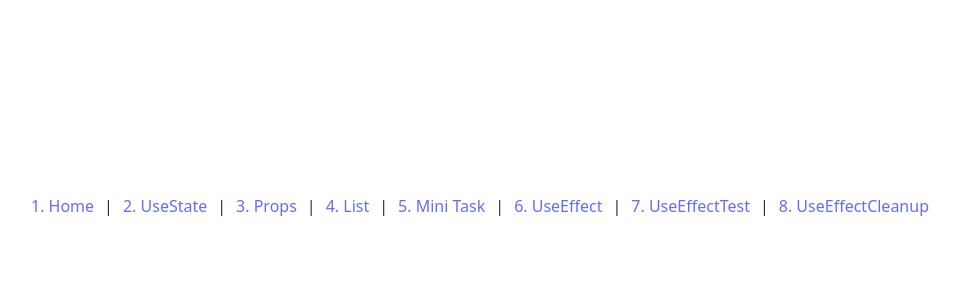
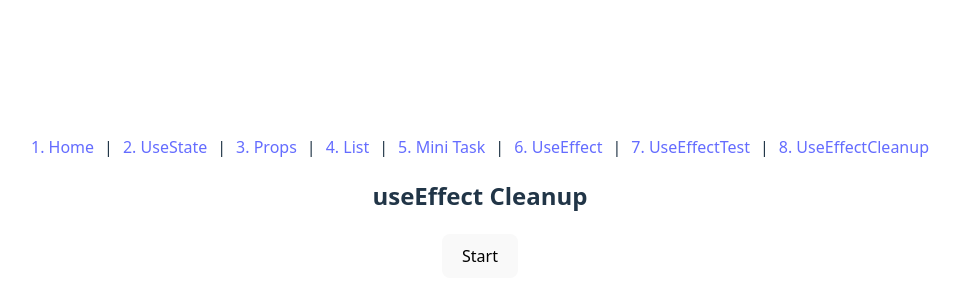
Before and after one commit to DevParmar2101/react-basic, a React (Vite) app: page /use-effect-cleanup in a window 1280 px wide. Shown: the part 194-494 px from the top of the page, without its empty margins (160-1120 px from the left). Built offline with nearby package versions, Linux system fonts and the light colour scheme.

Commit message:
- We learn how to call an action on button click and also how to stop it

```diff
--- a/src/App.jsx
+++ b/src/App.jsx
@@ -32,7 +32,7 @@ function App() {
                 <Route path="/task" element={<Mini />} />
                 <Route path="/use-effect" element={<UseEffect />} />
                 <Route path="/use-effect-test" element={<UseEffectTest />} />
-                <Route path="/user-effect-cleanup" element={<UseEffectCleanup />} />
+                <Route path="/use-effect-cleanup" element={<UseEffectCleanup />} />
             </Routes>
         </BrowserRouter>
     );
--- a/src/pages/UseEffectCleanup.jsx
+++ b/src/pages/UseEffectCleanup.jsx
@@ -0,0 +1,32 @@
+import {useEffect, useState} from "react";
+
+function UseEffectCleanup() {
+    const [running, setRunning] = useState(false);
+
+    useEffect(() => {
+        if (!running) return;
+        console.log("Effect Started");
+
+        const interval = setInterval(() => {
+            console.log("Running...");
+        },1000);
+
+        //Cleanup Function
+        return () => {
+            clearInterval(interval);
+            console.log("Effect cleaned up");
+        };
+    }, [running]);
+
+    return (
+        <div>
+            <h2>useEffect Cleanup</h2>
+
+            <button onClick={() => setRunning(!running)}>
+                {running ? "Stop" : "Start"}
+            </button>
+        </div>
+    );
+}
+
+export default UseEffectCleanup;
```
